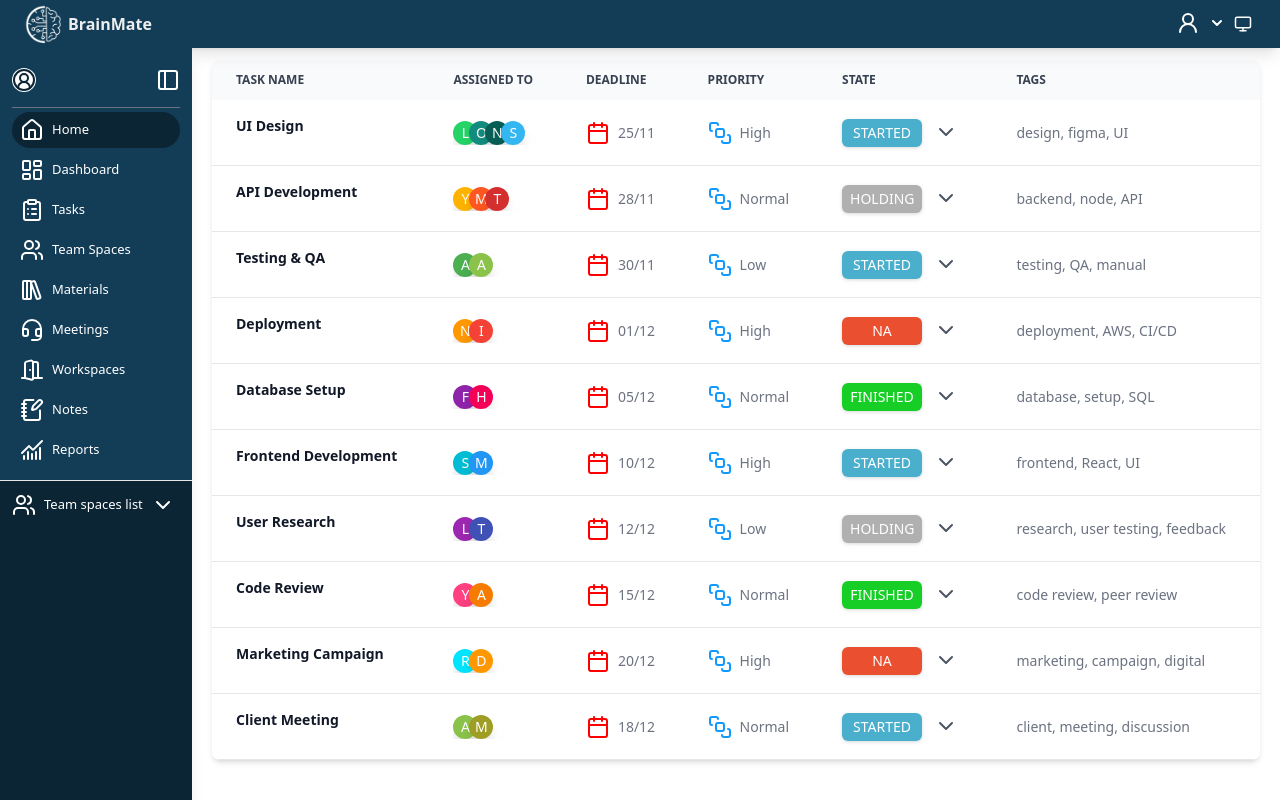
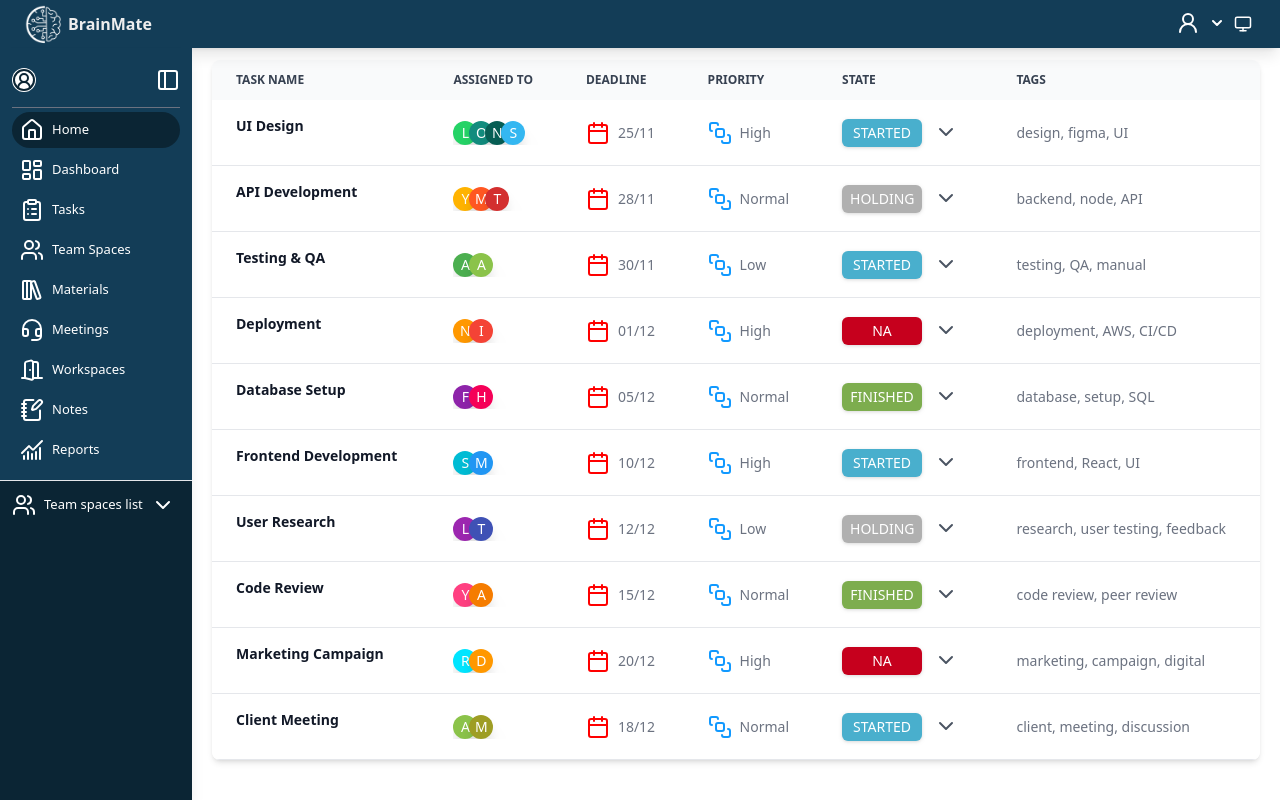
Before and after one commit to YoussefShafiq/GP, a React (Vite) app: page / in a window 1280 px wide. Built offline with nearby package versions, Linux system fonts and the light colour scheme; sample sign-in values are in the browser's storage.

Commit message:
Signed-off-by: unknown <youssefmsa616@gmail.com>

```diff
--- a/tailwind.config.js
+++ b/tailwind.config.js
@@ -29,8 +29,8 @@ export default {
         dark: '#111',
 
 
-        finished: '#17ce27',
-        NA: '#ea502f',
+        finished: '#7dad4e',
+        NA: '#c6001d',
         started: '#49afcd',
         holding: '#b0b0b0',
       },
```
Also changed, not shown: src/components/GoogleAuth/GoogleAuth.jsx (deleted, +0 -10 lines).
